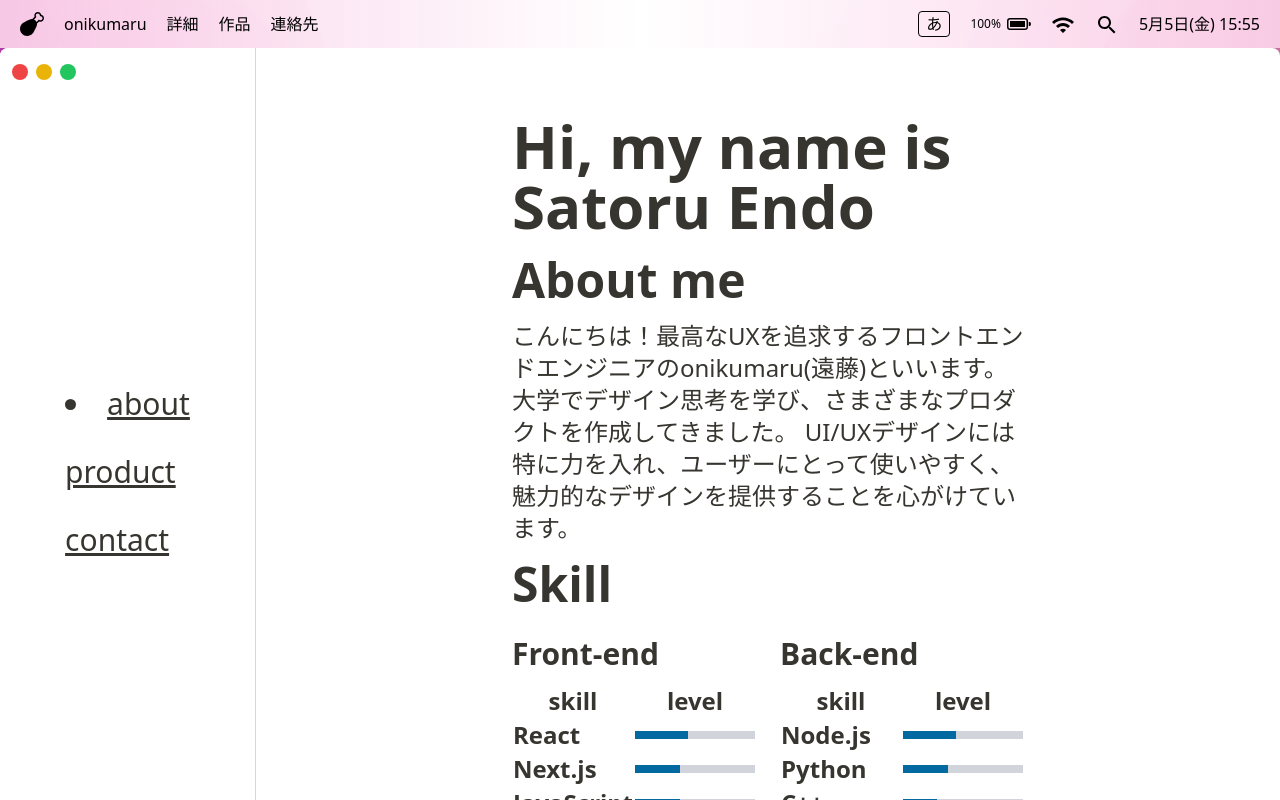
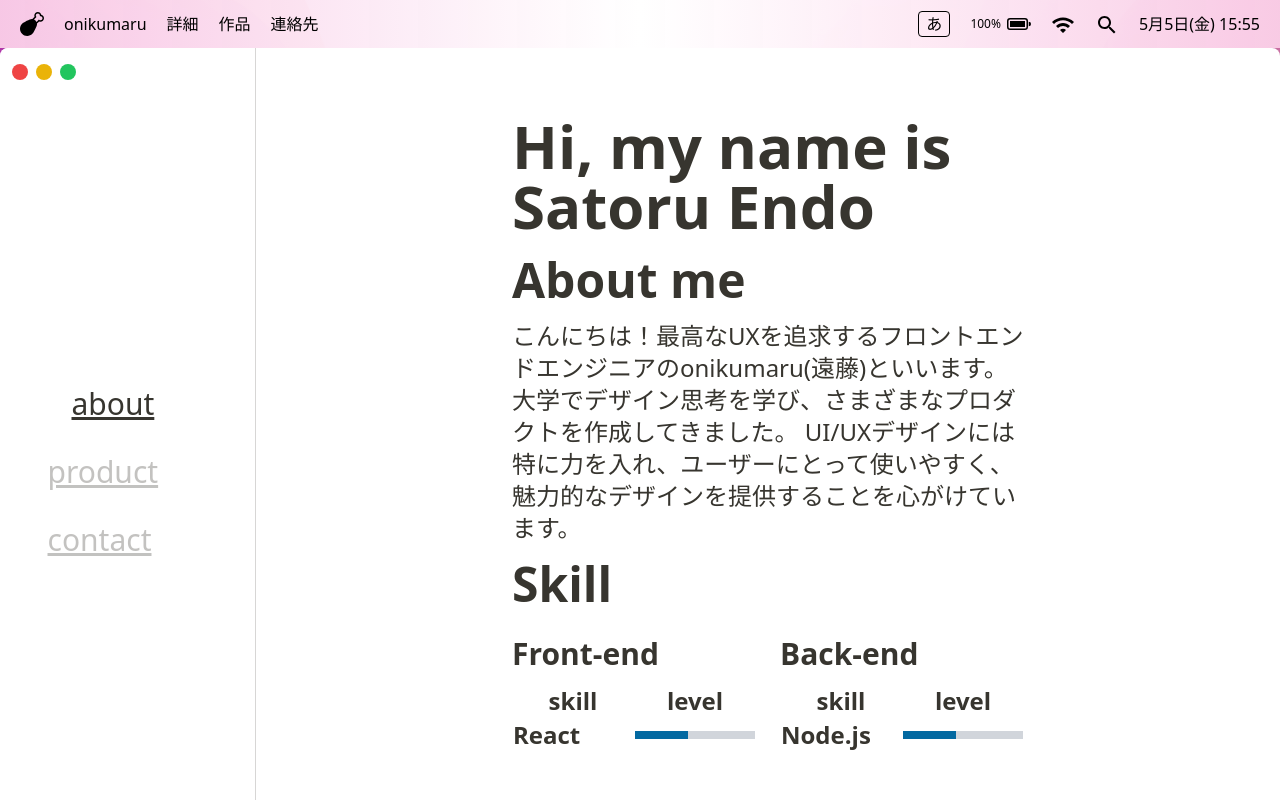
Before and after one commit to Nikudanngo/my-portfolio, a Next.js app: page /about in a window 1280 px wide. Built offline with nearby package versions, Linux system fonts and the light colour scheme.

Commit message:
fix Notion centering

```diff
--- a/src/app/about/page.tsx
+++ b/src/app/about/page.tsx
@@ -6,6 +6,7 @@ import { Level } from "@/components/ui/Level";
 export default function About() {
   return (
     <Notion>
+      <div className="mx-auto w-1/2">
         <h1 className="font-bold">Hi, my name is Satoru Endo</h1>
         <h2>About me</h2>
         <p>
@@ -123,6 +124,7 @@ export default function About() {
             </table>
           </div>
         </div>
+      </div>
     </Notion>
   );
 }
--- a/src/app/product/page.tsx
+++ b/src/app/product/page.tsx
@@ -5,12 +5,51 @@ import { Notion } from "@/components/os/Notion";
 export default function Product() {
   return (
     <Notion>
-      <h1 className="font-bold">Hi, my name is Satoru Endo</h1>
-      <h2>About me</h2>
-      <p>
-        こんにちは！最高なUXを追求するフロントエンドエンジニアのonikumaru(遠藤)といいます。大学でデザイン思考を学び、さまざまなプロダクトを作成してきました。
-        UI/UXデザインには特に力を入れ、ユーザーにとって使いやすく、魅力的なデザインを提供することを心がけています。
-      </p>
+      <div className="mx-auto w-1/2">
+        <h2>Product</h2>
+        <p>
+          ここでは私が今まで制作してきたプロダクトを紹介します。詳細は各プロダクトのリンクからご覧ください。
+        </p>
+        <h2>Portfolio</h2>
+      </div>
+      <div className="z-20 flex gap-4 overflow-x-auto">
+        <div className="rounded-xl border-2 border-notion-text/20 p-1">
+          <div className="">
+            <img
+              src="/VRoid.jpg"
+              alt="VRoid"
+              className="h-[300px] min-w-[400px] rounded-xl object-cover object-top"
+            />
+          </div>
+          <div>
+            <p>3Dアバターの制作販売</p>
+          </div>
+        </div>
+        <div className="rounded-xl border-2 border-notion-text/20 p-1">
+          <div className="">
+            <img
+              src="/ThoutOfOcean.jpg"
+              alt="VRoid"
+              className="h-[300px] w-[400px] min-w-[400px] rounded-xl object-cover"
+            />
+          </div>
+          <div>
+            <p>3Dアバターの制作販売</p>
+          </div>
+        </div>
+        <div className="rounded-xl border-2 border-notion-text/20 p-1">
+          <div className="">
+            <img
+              src="/ThoutOfOcean.jpg"
+              alt="VRoid"
+              className="h-[300px] w-[400px] min-w-[400px] rounded-xl object-cover"
+            />
+          </div>
+          <div>
+            <p>3Dアバターの制作販売</p>
+          </div>
+        </div>
+      </div>
     </Notion>
   );
 }
--- a/src/components/os/Notion.tsx
+++ b/src/components/os/Notion.tsx
@@ -8,10 +8,8 @@ export const Notion = ({ children }: { children: React.ReactNode }) => {
     <Window topClassName="!w-64 rounded-tr-none !bg-white border-r border-notion-text/20">
       <div className="grid h-full grid-flow-col grid-cols-[256px_auto]">
         <DrawerLeft />
-        <div className="flex h-full w-full items-start justify-center overflow-y-auto">
-          <div className="mb-24 w-1/2 text-2xl font-bold text-notion-text [&_h1]:my-5 [&_h1]:text-6xl [&_h2]:my-4 [&_h2]:text-5xl [&_h3]:my-3 [&_h3]:text-3xl [&_p]:my-3 [&_p]:text-2xl [&_p]:font-normal">
-            {children}
-          </div>
+        <div className="mb-24 overflow-y-auto text-2xl font-bold text-notion-text [&_h1]:my-5 [&_h1]:text-6xl [&_h2]:my-4 [&_h2]:text-5xl [&_h3]:my-3 [&_h3]:text-3xl [&_p]:my-3 [&_p]:text-2xl [&_p]:font-normal">
+          {children}
         </div>
       </div>
     </Window>
--- a/src/components/ui/DrawerLeft.tsx
+++ b/src/components/ui/DrawerLeft.tsx
@@ -9,16 +9,16 @@ export const DrawerLeft = () => {
     setPathname(window.location.pathname);
   }, []);
   return (
-    <div className="flex h-full w-full items-center justify-center border-r border-notion-text/20 bg-white text-3xl text-notion-text">
-      <div className="flex flex-col items-start gap-8">
+    <div className="flex h-full w-full items-center justify-center border-r border-notion-text/20 bg-white text-3xl">
+      <div className="flex w-40 flex-col items-start gap-8 text-start">
         {PageNamePath.map((pathName) => (
           <button key={pathName.name}>
             <Link href={pathName.path}>
               <li
                 className={classnames(
-                  "list-none underline hover:text-notion-hover",
+                  "list-none text-notion-text/30 underline hover:text-notion-hover",
                   {
-                    "w-full !list-disc": pathName.path === pathname,
+                    "ml-4 w-full !text-notion-text": pathName.path === pathname,
                   }
                 )}
               >
```
Lines whose indentation alone changed are shown as unchanged.
